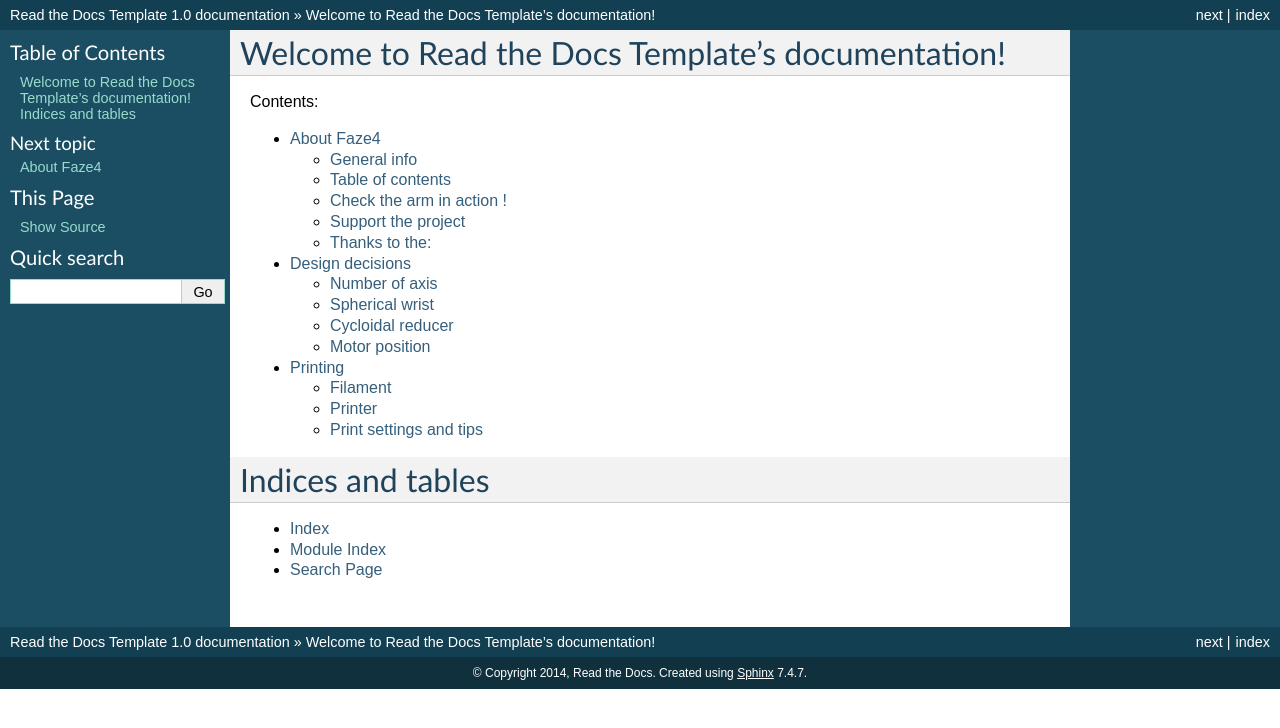
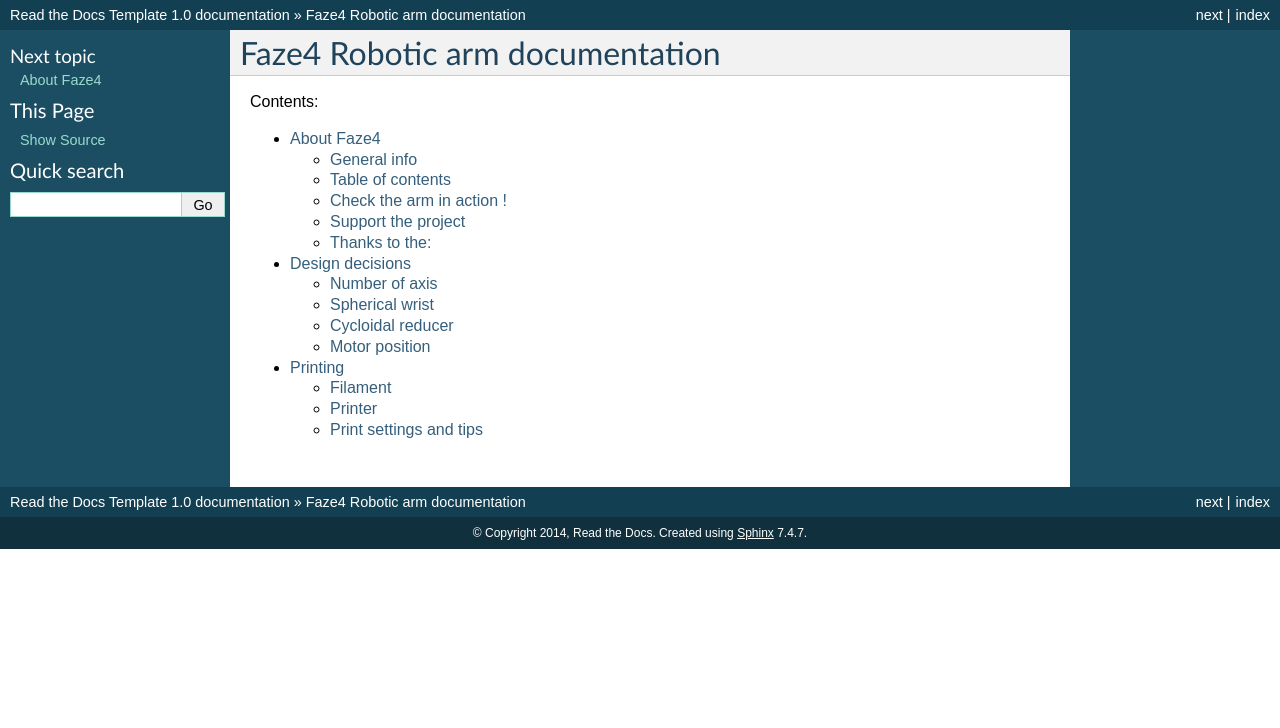
Before and after one commit to PCrnjak/Read_the_docs_test, a Sphinx documentation site: the page built from docs/index.rst, in a window 1280 px wide. Shown: the top 728 px of the page. Built offline with Sphinx 7.4.7, drawn with Linux system fonts in a browser that asks for light colours.

Commit message:
Update index.rst

```diff
--- a/docs/index.rst
+++ b/docs/index.rst
@@ -1,10 +1,9 @@
-.. Read the Docs Template documentation master file, created by
-   sphinx-quickstart on Tue Aug 26 14:19:49 2014.
-   You can adapt this file completely to your liking, but it should at least
-   contain the root `toctree` directive.
+.. Read the Docs documentation master file, made by Petar Crnjak.
 
-Welcome to Read the Docs Template's documentation!
+Faze4 Robotic arm documentation
 ==================================================
+
+
 
 Contents:
 
@@ -13,12 +12,3 @@ Contents:
    :glob:
 
    *
-
-
-
-Indices and tables
-==================
-
-* :ref:`genindex`
-* :ref:`modindex`
-* :ref:`search`
```
